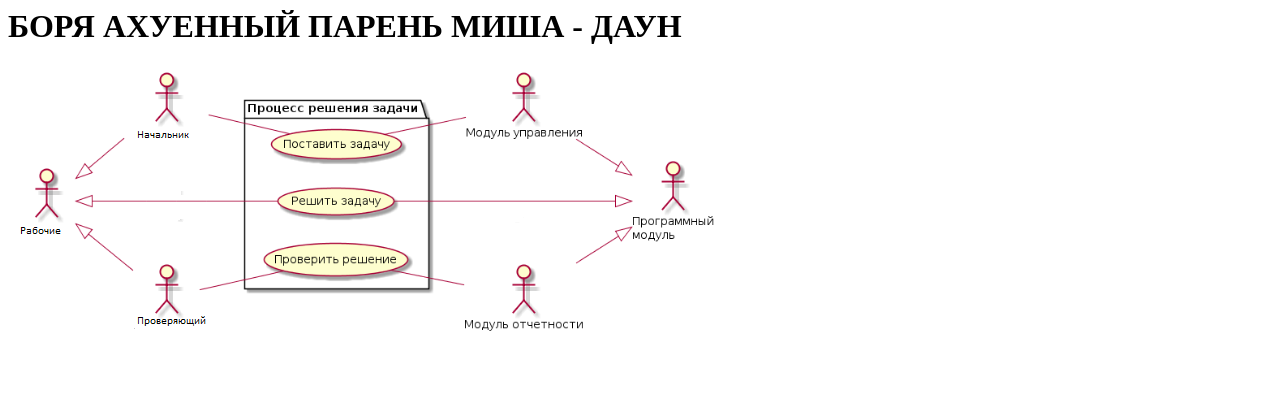
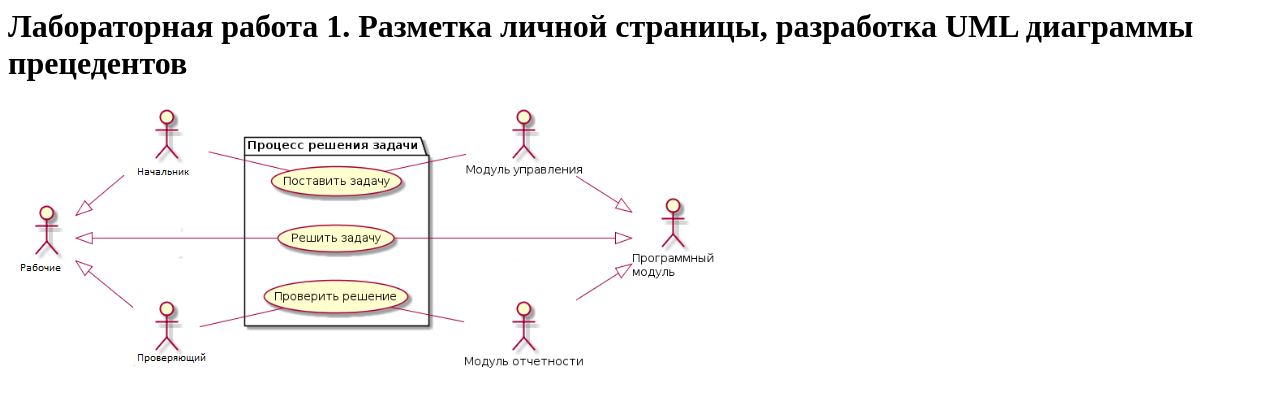
Before and after one commit to MrBarista/Repozitoriy, a plain HTML site: page index.html in a window 1280 px wide. Drawn offline with Linux system fonts and the light colour scheme.

Commit message:
Update index.html

```diff
--- a/index.html
+++ b/index.html
@@ -1,6 +1,6 @@
 <html>
 <body>
-<h1>БОРЯ АХУЕННЫЙ ПАРЕНЬ МИША - ДАУН</h1>
+<h1>Лабораторная работа 1. Разметка личной страницы, разработка UML диаграммы прецедентов</h1>
 <img src="Схема Жизни на земле.png"/>
 </body>
 </html>
```
